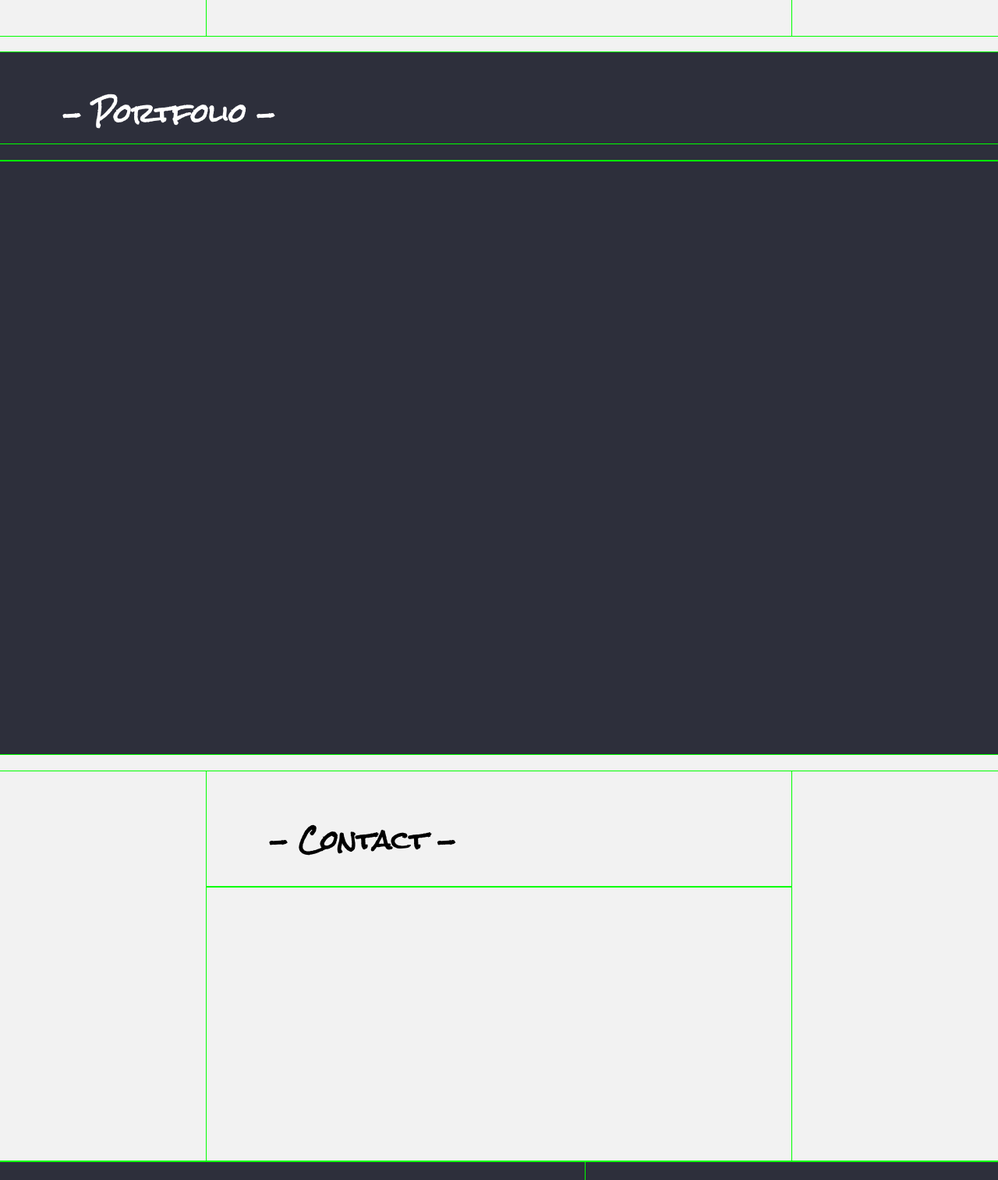
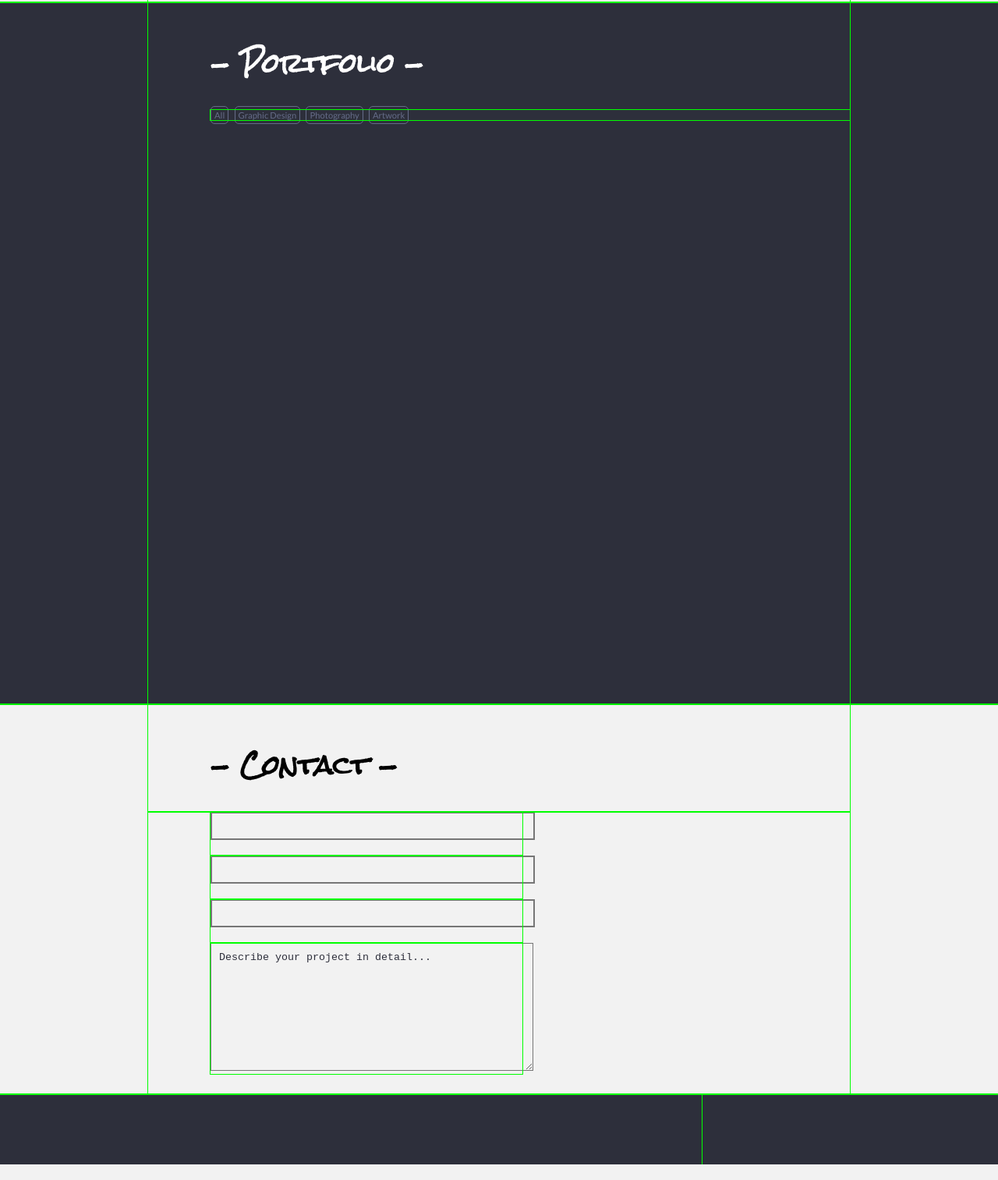
Before and after one commit to lilianlee098/289.101, a plain HTML site: page Portfolio Website/index.html in a window 1280 px wide. Shown: the part 1287-2800 px from the top of the page at 78% size. Drawn offline with Linux system fonts and the light colour scheme.

Commit message:
changed the width of the whole webiste and added some things like the form and other links for the navigation bar and the portoflio bar as well. still trying to figure out the style

```diff
--- a/Portfolio Website/index.html
+++ b/Portfolio Website/index.html
@@ -16,15 +16,22 @@
                 <div class="links">
                     <a href="#">HOME</a>
                     &bull;
-                    <a href="#">PORTFOLIO</a>
+                    <a href="#A1">ABOUT</a>
                 </div>
                 <div class="logo">
                 Lilian Lee
                 </div>
+
+<!--
+                <div class="logo">
+               LILIAN LEE
+                </div>
+-->
+
                 <div class="links">
-                     <a href="#">ABOUT</a>
+                     <a href="#P3">PORTFOLIO</a>
                     &bull;
-                    <a href="#">CONTACT</a>
+                    <a href="#C4">CONTACT</a>
                 </div>
             </div>'
         </div>
@@ -47,7 +54,7 @@
         <!--About Section-->
         <div class="about">
             <div class="words">
-                <h1>
+                <h1 id="A1">
                     - About -
                 </h1>
                 <p>Lorem ipsum dolor sit amet, consectetur adipiscing elit. Fusce vel aliquam leo. Donec pulvinar erat sed nisl pharetra pulvinar ut et lorem. Fusce bibendum dolor vitae risus interdum, vel pellentesque ex ultrices. In vitae iaculis massa, eu sodales est. Ut tincidunt feugiat massa, dapibus tincidunt dolor finibus non. Praesent imperdiet nisi et tortor varius, volutpat iaculis dui sagittis. Nunc vel velit sit amet risus tempor tincidunt. Aliquam egestas auctor massa, non ornare mauris consequat egestas. Nunc nulla dui, vulputate nec eros non, aliquam lacinia justo. Integer at enim in mi feugiat imperdiet. Aliquam viverra vitae massa in molestie. Etiam ut vehicula eros, ac elementum nunc. Quisque varius eros in velit tristique tincidunt. Aliquam et dignissim nibh, eu suscipit tellus.</p>
@@ -57,9 +64,8 @@
         <!--Skills & Services Section-->
         <div class="SSS">
             <div class="SSSection">
+                <h1> - Skills + Services -</h1>
                 <div class="skills">
-                    <h1> - Skills + Services -
-                    </h1>
                 </div>
                 <div class="services"></div>
             </div>
@@ -68,10 +74,14 @@
         <!--Portfolio Section-->
         <div class="portfolio">
             <div class="portbox">
-                <h1>
+                <h1 id="P3">
                     - Portfolio -
                 </h1>
-                <div>
+                <div class="portnavi">
+                    <a href="#">All</a>
+                    <a href="#">Graphic Design</a>
+                    <a href="#">Photography</a>
+                    <a href="#">Artwork</a>
                 </div>
 
             </div>
@@ -80,11 +90,24 @@
         <!--Contact Section-->
         <div class="contact">
             <div class=contactbox>
-                <h1>
+                <h1 id="C4">
                     - Contact -
                 </h1>
 
-                <form>
+                <form action="/my-handling-form-page" method="post">
+                    <div>
+                        <input type="text" id="name" name="user_name">
+
+                    </div>
+                    <div>
+                        <input type="email" id="mail" name="user_mail">
+                    </div>
+                    <div>
+                        <input type="text" id="subject" name="user_subject">
+                    </div>
+                    <div>
+                       <textarea id="msg" name="user_message">Describe your project in detail...</textarea>
+                    </div>
 
                 </form>
 
--- a/Portfolio Website/style.css
+++ b/Portfolio Website/style.css
@@ -6,6 +6,7 @@ body{
     margin: 0;
     background-color: #f2f2f2;
 }
+
 
 div{
     outline: 1px solid lime;
@@ -20,17 +21,27 @@ div{
 }
 
 .navigation{
-    max-width: 750px;
+    max-width: 900px;
     height: 90px;
     margin-left: auto;
     margin-right: auto;
 }
 
 .logo {
+/*
+    font-family: 'Lato', sans-serif;
+    float: left;
+    padding-top:25px;
+    font-size: 2rem;
+    font-weight: 700;
+*/
+
     font-family: 'Rock Salt', cursive;
     float: left;
     padding-top:10px;
     font-size: 2rem;
+    font-weight: 700;
+
 }
 
 .links {
@@ -50,7 +61,7 @@ div{
 }
 
 .links a:hover{
-    color: #dfdaf0;
+    color: #666d89;
 }
 
 /* Banner Section */
@@ -61,7 +72,7 @@ div{
 }
 
 .bannerbox{
-    max-width: 750px;
+    max-width: 900px;
     height: 500px;
     margin-left: auto;
     margin-right: auto;
@@ -69,6 +80,9 @@ div{
 
 .bannerword{
     float: left;
+    background-color:red;
+    height: 500px;
+    width: 480px;
 }
 
 .blurb{
@@ -101,7 +115,8 @@ div{
 }
 
 .words{
-    max-width: 750px;
+    max-width: 900px;
+    height: 300px;
     margin-left: auto;
     margin-right: auto;
 }
@@ -110,6 +125,7 @@ div{
     font-family: 'Rock Salt', cursive;
     font-size: 2em;
     padding-top: 40px;
+    margin-top: 0px;
     margin-left: 80px;
 }
 
@@ -128,21 +144,23 @@ div{
 }
 
 .SSSection{
-    max-width: 750px;
+    max-width: 900px;
     height: 400px;
     margin-left: auto;
     margin-right: auto;
 }
 
-.skills{
-
-}
-
-.skills h1{
+.SSSection h1{
     font-family: 'Rock Salt', cursive;
     font-size: 2em;
     padding-top: 40px;
     margin-left: 80px;
+    margin-top: 0px;
+    margin-bottom: ;
+}
+
+.skills{
+
 }
 
 .services{
@@ -156,8 +174,8 @@ div{
     color: white;
 }
 
-.port{
-    max-width: 750px;
+.portbox {
+    max-width: 900px;
     height: 900px;
     margin-left: auto;
     margin-right: auto;
@@ -168,6 +186,33 @@ div{
     font-size: 2em;
     padding-top: 40px;
     margin-left: 80px;
+    margin-top: 0px;
+}
+
+.portnavi{
+    margin-top:20px;
+    margin-bottom: 10px;
+    font-size: 0.7rem;
+    font-family: 'Lato', sans-serif;
+    font-weight: 400;
+    margin-left: 80px;
+}
+
+.portnavi a{
+    color: #666d89;
+    text-decoration: none;
+    margin-left: 5px;
+    border: 1px solid;
+    border-radius: 5px;
+    padding:4px;
+}
+
+.portnavi a:first-of-type{
+    margin-left: 0px;
+}
+
+.portnavi a:hover{
+    color: #ffffff;
 }
 
 /* Contact Section */
@@ -177,7 +222,7 @@ div{
 }
 
 .contactbox{
-    max-width: 750px;
+    max-width: 900px;
     height: 500px;
     margin-left: auto;
     margin-right: auto;
@@ -186,8 +231,41 @@ div{
 .contactbox h1{
     font-family: 'Rock Salt', cursive;
     font-size: 2em;
-    padding-top: 50px;
+    padding-top: 40px;
     margin-left: 80px;
+    margin-top: 0px;
+}
+/* Form */
+form{
+    padding-top: 0px;
+    width: 400px;
+    float:left;
+    color: #2D2F3B;
+    margin-left: 80px;
+}
+
+input,text area{
+    font: 1em;
+}
+
+input{
+    width: 400px;
+    margin-bottom: 20px;
+    background-color: #f2f2f2;
+    height: 30px;
+    border-style: solid;
+    color: #2D2F3B;
+    padding-left: 10px;
+}
+
+textarea{
+    height: 150px;
+    width: 400px;
+    background-color: #f2f2f2;
+    color: #2D2F3B;
+    border-style: solid;
+    padding-left: 10px;
+    padding-top: 10px;
 }
 
 /* Bottom Banner Section*/
@@ -197,6 +275,6 @@ div{
 }
 
 .bottombox{
-    max-width: 750px;
+    max-width: 900px;
     height: 90px;
 }
```
